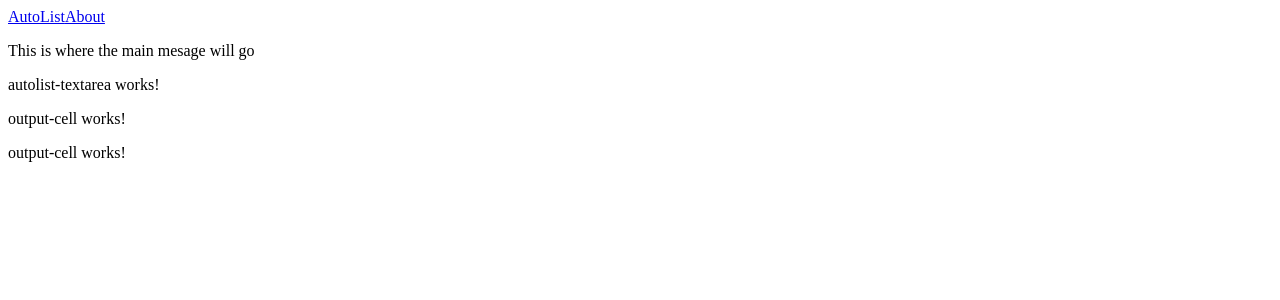
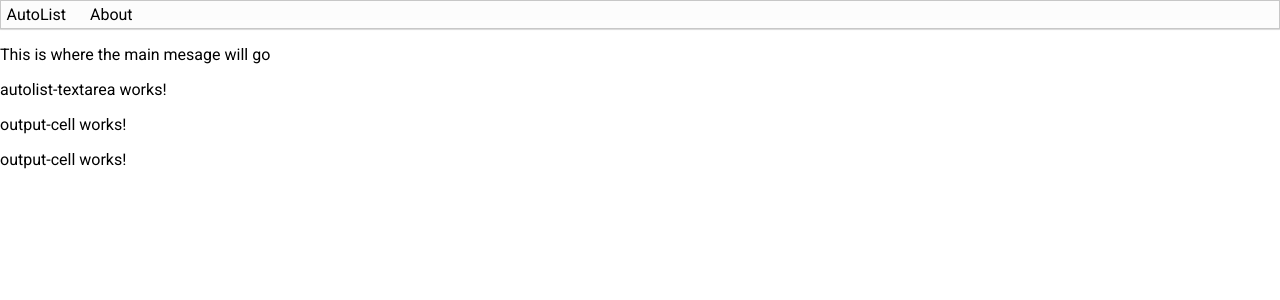
Before and after one commit to rena0157/autolistNg, an Angular app: page / in a window 1280 px wide. Shown: the top 300 px of the page. Built offline with nearby package versions, Linux system fonts and the light colour scheme.

Commit message:
Working on Nav

```diff
--- a/src/app/nav/nav.component.html
+++ b/src/app/nav/nav.component.html
@@ -1,4 +1,4 @@
 <nav>
-  <a href="#">AutoList</a>
+  <a href="#" style="padding-left: 0.1em;">AutoList</a>
   <a href="#">About</a>
 </nav>
--- a/src/app/nav/nav.component.scss
+++ b/src/app/nav/nav.component.scss
@@ -0,0 +1,13 @@
+nav {
+    background-color: #fcfcfc;
+    border: 1px solid rgb(199, 199, 199);
+    padding: 0.25em;
+    box-shadow: 0px 0.1px 1px 0.1px #888888;
+    // box-shadow: none|h-offset v-offset blur spread color |inset|initial|inherit;
+}
+
+nav a {
+    padding: 0 0.75em 0 0.75em;
+    color: inherit;
+    text-decoration: inherit;
+}
--- a/src/styles.scss
+++ b/src/styles.scss
@@ -1 +1,17 @@
-/* You can add global styles to this file, and also import other style files */
+/*
+    style.scss
+    By: Adam Renaud
+    Created: 2019-02-13
+*/
+
+
+@import url('https://fonts.googleapis.com/css?family=Roboto|Roboto+Mono');
+
+html {
+    font-size: 100%;
+}
+
+body {
+    margin: 0 0 200px 0;
+    font-family: 'Roboto', sans-serif;
+}
```
